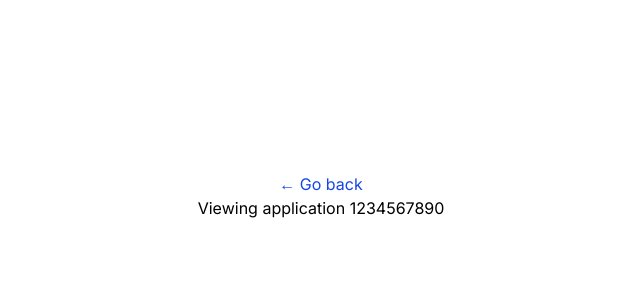
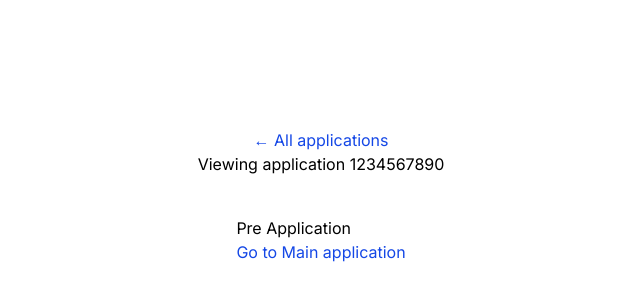
Before and after one commit to calblueprint/adopt-an-inmate, a Next.js app: page /app/1234567890 in a window 1280 px wide. Shown: the part 204-504 px from the top of the page, without its empty margins (319-959 px from the left). Built offline with nearby package versions, Linux system fonts and the light colour scheme.

Commit message:
[feat] restructure to have / as home, /app as applications

```diff
--- a/app/(main)/app/[appId]/page.tsx
+++ b/app/(main)/app/[appId]/page.tsx
@@ -1,4 +1,6 @@
+import StageDecider from '@/components/application/StageDecider';
 import CustomLink from '@/components/CustomLink';
+import { ApplicationContextProvider } from '@/contexts/ApplicationContext';
 
 export default async function ApplicationDetailPage({
   params,
@@ -9,8 +11,13 @@ export default async function ApplicationDetailPage({
 
   return (
     <div className="flex h-full w-full flex-col items-center justify-center">
-      <CustomLink href="/">← Go back</CustomLink>
-      <div className="text-center">Viewing application {appId}</div>
+      <CustomLink href="/app">← All applications</CustomLink>
+      <p>Viewing application {appId}</p>
+      <ApplicationContextProvider
+        defaultAppState={{ appId, highestStageAchieved: 'pre' }}
+      >
+        <StageDecider />
+      </ApplicationContextProvider>
     </div>
   );
 }
--- a/app/(main)/app/page.tsx
+++ b/app/(main)/app/page.tsx
@@ -1,5 +1,11 @@
-import { redirect } from 'next/navigation';
+import CustomLink from '@/components/CustomLink';
 
-export default function RedirectToHome() {
-  return redirect('/');
+export default function ApplicationsPage() {
+  return (
+    <div className="flex h-full w-full flex-col items-center justify-center">
+      <CustomLink href="/">← Go back</CustomLink>
+      <p>Applications page</p>
+      <CustomLink href="/app/1234567890">Sample app</CustomLink>
+    </div>
+  );
 }
--- a/app/(main)/page.tsx
+++ b/app/(main)/page.tsx
@@ -10,7 +10,7 @@ export default function HomePage() {
         <p>Directory:</p>
         <ul className="list-disc pl-4">
           <li>
-            <CustomLink href="/app/1234567890">Sample app</CustomLink>
+            <CustomLink href="/app">Apps page</CustomLink>
           </li>
           <li>
             <CustomLink href="/sign-up">Sign up</CustomLink>
--- a/components/Button.tsx
+++ b/components/Button.tsx
@@ -1,9 +1,26 @@
 import { forwardRef } from 'react';
+import { cva } from 'class-variance-authority';
+
+const buttonStyle = cva('', {
+  variants: {
+    variant: {
+      default:
+        'border border-gray-700 rounded-lg hover:bg-gray-50 transition-colors px-2 py-1 cursor-pointer',
+    },
+  },
+  defaultVariants: {
+    variant: 'default',
+  },
+});
 
 export const Button = forwardRef<
   HTMLButtonElement,
   React.ButtonHTMLAttributes<HTMLButtonElement>
->(({ children, ...props }) => {
-  return <button {...props}>{children}</button>;
+>(({ children, className, ...props }, ref) => {
+  return (
+    <button ref={ref} className={buttonStyle({ className })} {...props}>
+      {children}
+    </button>
+  );
 });
 Button.displayName = 'Button';
--- /dev/null
+++ b/components/application/MainApplication.tsx
@@ -0,0 +1,20 @@
+'use client';
+
+import { useApplicationContext } from '@/contexts/ApplicationContext';
+import CustomLink from '../CustomLink';
+
+export default function MainApplication() {
+  const { appState } = useApplicationContext();
+
+  return (
+    <div className="flex flex-col pt-10">
+      <CustomLink href={`/app/${appState.appId}`}>
+        Back to pre application
+      </CustomLink>
+      <p>Main Application</p>
+      <CustomLink href={`/app/${appState.appId}?stage=matches`}>
+        View matches
+      </CustomLink>
+    </div>
+  );
+}
--- /dev/null
+++ b/components/application/MatchingView.tsx
@@ -0,0 +1,20 @@
+'use client';
+
+import { useApplicationContext } from '@/contexts/ApplicationContext';
+import CustomLink from '../CustomLink';
+
+export default function MatchingView() {
+  const { appState } = useApplicationContext();
+
+  return (
+    <div className="flex flex-col pt-10">
+      <CustomLink href={`/app/${appState.appId}?stage=main`}>
+        Back to main application
+      </CustomLink>
+      <p>Matching View</p>
+      <CustomLink href={`/app/${appState.appId}?stage=submitted`}>
+        Submit application
+      </CustomLink>
+    </div>
+  );
+}
--- /dev/null
+++ b/components/application/PreApplication.tsx
@@ -0,0 +1,17 @@
+'use client';
+
+import { useApplicationContext } from '@/contexts/ApplicationContext';
+import CustomLink from '../CustomLink';
+
+export default function PreApplication() {
+  const { appState } = useApplicationContext();
+
+  return (
+    <div className="flex flex-col pt-10">
+      <p>Pre Application</p>
+      <CustomLink href={`/app/${appState.appId}?stage=main`}>
+        Go to Main application
+      </CustomLink>
+    </div>
+  );
+}
--- /dev/null
+++ b/components/application/StageDecider.tsx
@@ -0,0 +1,23 @@
+'use client';
+
+import { useMemo } from 'react';
+import { useSearchParams } from 'next/navigation';
+import { useApplicationStageRecorder } from '@/hooks/useApplication';
+import MainApplication from './MainApplication';
+import MatchingView from './MatchingView';
+import PreApplication from './PreApplication';
+import SubmittedView from './SubmittedView';
+
+export default function StageDecider() {
+  const searchParam = useSearchParams();
+  const stage = useMemo(() => searchParam.get('stage') || 'pre', [searchParam]);
+
+  useApplicationStageRecorder();
+
+  if (stage === 'pre') return <PreApplication />;
+  if (stage === 'main') return <MainApplication />;
+  if (stage === 'matches') return <MatchingView />;
+  if (stage === 'submitted') return <SubmittedView />;
+
+  throw new Error(`App state has invalid stage ${stage}`);
+}
--- /dev/null
+++ b/components/application/SubmittedView.tsx
@@ -0,0 +1,12 @@
+'use client';
+
+import CustomLink from '../CustomLink';
+
+export default function SubmittedView() {
+  return (
+    <div className="flex flex-col pt-10">
+      <p>Application submitted</p>
+      <CustomLink href="/app">Return home</CustomLink>
+    </div>
+  );
+}
--- /dev/null
+++ b/contexts/ApplicationContext.tsx
@@ -0,0 +1,36 @@
+'use client';
+
+import type { ApplicationState } from '@/types/types';
+import { createContext, useContext, useState } from 'react';
+
+interface ApplicationContextValues {
+  appState: ApplicationState;
+  setAppState: React.Dispatch<React.SetStateAction<ApplicationState>>;
+}
+
+const ApplicationContext = createContext<ApplicationContextValues | null>(null);
+
+export function useApplicationContext() {
+  const ctx = useContext(ApplicationContext);
+  if (ctx === null)
+    throw new Error(
+      'useApplicationContext should be called within an ApplicationContextProvider',
+    );
+  return ctx;
+}
+
+export function ApplicationContextProvider({
+  children,
+  defaultAppState,
+}: {
+  children: React.ReactNode;
+  defaultAppState: ApplicationState;
+}) {
+  const [appState, setAppState] = useState(defaultAppState);
+
+  return (
+    <ApplicationContext.Provider value={{ appState, setAppState }}>
+      {children}
+    </ApplicationContext.Provider>
+  );
+}
--- /dev/null
+++ b/hooks/useApplication.tsx
@@ -0,0 +1,29 @@
+'use client';
+
+import { useEffect } from 'react';
+import { useSearchParams } from 'next/navigation';
+import { useApplicationContext } from '@/contexts/ApplicationContext';
+
+export const useApplicationStageRecorder = () => {
+  const searchParams = useSearchParams();
+  const { appState, setAppState } = useApplicationContext();
+
+  useEffect(() => {
+    const stages = ['pre', 'main', 'matches', 'submitted'] as const;
+    const currentStage = searchParams.get('stage') || 'pre';
+    const highestAttainedStage = appState.highestStageAchieved;
+
+    const currentIdx = stages.findIndex(stage => stage === currentStage);
+    const highestIdx = stages.findIndex(
+      stage => stage === highestAttainedStage,
+    );
+    if (currentIdx === -1 || highestIdx === -1) return;
+
+    if (currentIdx > highestIdx) {
+      setAppState(state => ({
+        ...state,
+        highestStageAchieved: stages[currentIdx],
+      }));
+    }
+  }, [searchParams, appState, setAppState]);
+};
--- /dev/null
+++ b/types/types.d.ts
@@ -0,0 +1,4 @@
+export interface ApplicationState {
+  appId: string;
+  highestStageAchieved: 'pre' | 'main' | 'matches' | 'submitted';
+}
```
